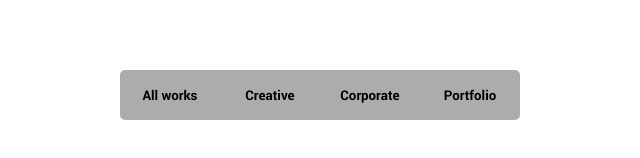
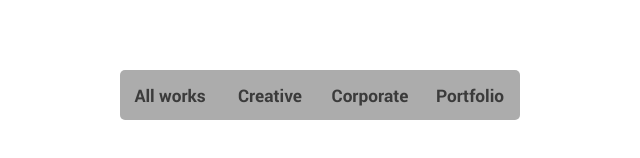
Before and after one commit to bsao17/webAgency, a plain HTML site: page index.html in a window 1280 px wide. Shown: the part 1674-1832 px from the top of the page, 320-960 px from the left. Drawn offline with Linux system fonts and the light colour scheme.

Commit message:
maj nos projets

```diff
--- a/style.css
+++ b/style.css
@@ -546,6 +546,8 @@ a:visited{
     border: none;
     border-radius: 5px 0px 0px 5px;
     background-color: rgba(128, 128, 128, 0.650);
+    color: rgb(59, 59, 59);
+    font-size: 1.2em;
     font-family: 'robotobold';
 }
 #twoButtonProjet{
@@ -553,6 +555,8 @@ a:visited{
     width: 100px;
     border: none;
     background-color: rgba(128, 128, 128, 0.650);
+    color: rgb(59, 59, 59);
+    font-size: 1.2em;
     font-family: 'robotobold';
 }
 #threeButtonProjet{
@@ -560,6 +564,8 @@ a:visited{
     width: 100px;
     border: none;
     background-color: rgba(128, 128, 128, 0.650);
+    color: rgb(59, 59, 59);
+    font-size: 1.2em;
     font-family: 'robotobold';
 }
 #fourButtonProjet{
@@ -568,5 +574,7 @@ a:visited{
     border-radius: 0px 5px 5px 0px;
     width: 100px;
     background-color: rgba(128, 128, 128, 0.650);
+    color: rgb(59, 59, 59);
+    font-size: 1.2em;
     font-family: 'robotobold';
 }
```
